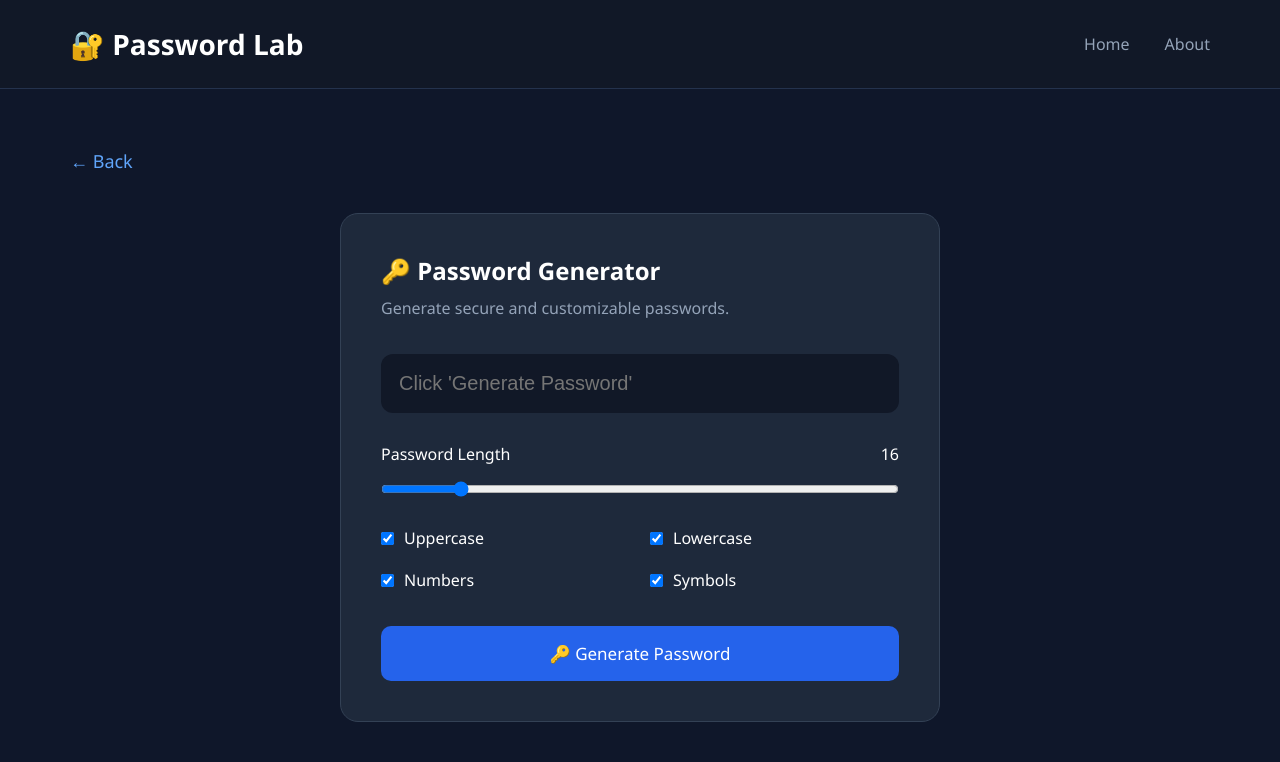
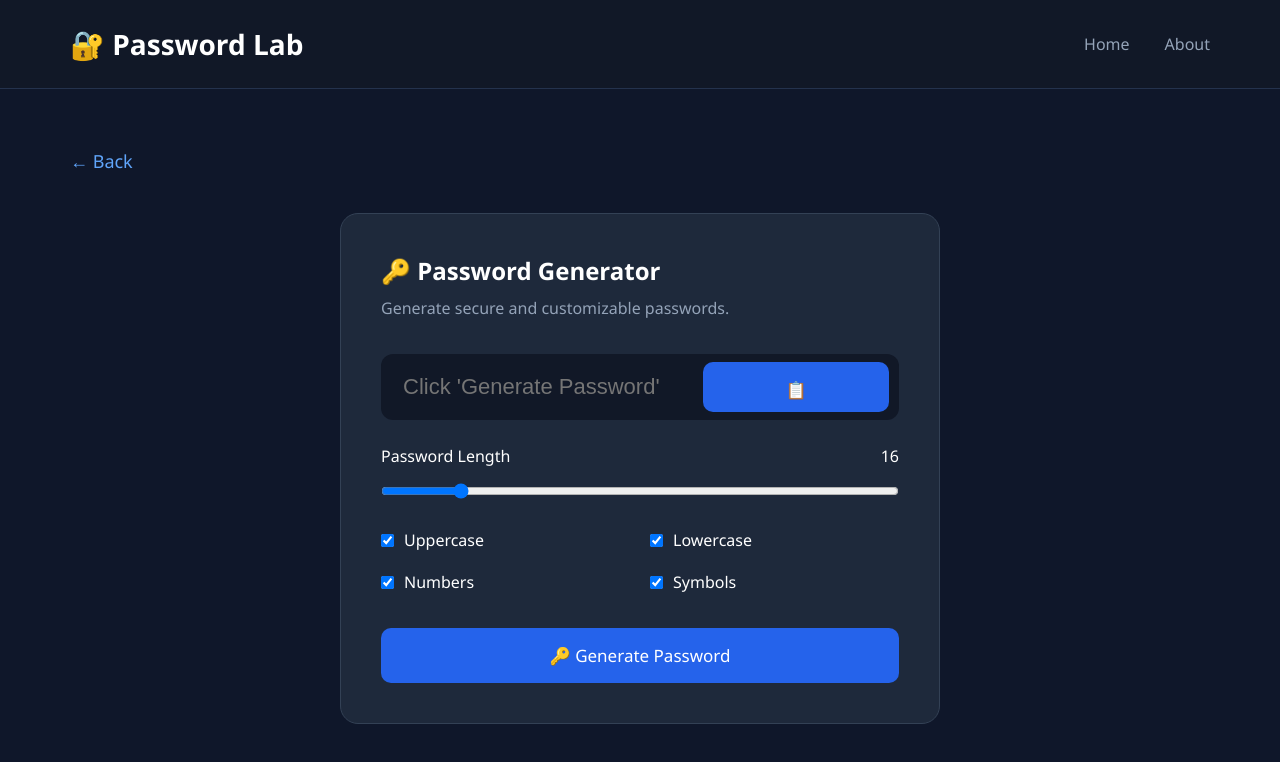
Before and after one commit to Fioo1/password-lab, a React (Vite) app: page /generator in a window 1280 px wide. Shown: the top 762 px of the page. Built offline with nearby package versions, Linux system fonts and the light colour scheme.

Commit message:
password generator UI

```diff
--- a/src/App.css
+++ b/src/App.css
@@ -147,21 +147,19 @@ main {
 
 .password-input{
 
-    width:100%;
-
-    padding:18px;
+    flex:1;
 
     border:none;
 
-    border-radius:12px;
+    outline:none;
 
-    background:#111827;
+    background:transparent;
 
     color:white;
 
-    font-size:20px;
+    font-size:22px;
 
-    margin-bottom:30px;
+    padding:12px;
 
 }
 
@@ -240,3 +238,55 @@ input[type="range"]{
     font-size:18px;
 
 }
+
+.password-box{
+
+    display:flex;
+
+    align-items:center;
+
+    background:#111827;
+
+    border-radius:12px;
+
+    padding:8px 10px;
+
+    margin-bottom:25px;
+
+}
+
+.copy-button{
+
+    width:50px;
+
+    height:50px;
+
+    border:none;
+
+    border-radius:10px;
+
+    cursor:pointer;
+
+    background:transparent;
+
+    font-size:24px;
+
+    transition:.3s;
+
+}
+
+.copy-button:hover{
+
+    background:#1e293b;
+
+}
+
+.copied-text{
+
+    color:#22c55e;
+
+    margin-bottom:25px;
+
+    font-weight:bold;
+
+}
--- a/src/pages/PasswordGenerator.jsx
+++ b/src/pages/PasswordGenerator.jsx
@@ -5,6 +5,8 @@ import { generatePassword } from "../utils/passwordGenerator";
 function PasswordGenerator() {
 
   const [password, setPassword] = useState("");
+
+  const [copied, setCopied] = useState(false);
 
   const [length, setLength] = useState(16);
 
@@ -17,22 +19,30 @@ function PasswordGenerator() {
   const [symbols, setSymbols] = useState(true);
 
   const handleGenerate = () => {
-
     const newPassword = generatePassword(
 
       length,
-
       uppercase,
-
       lowercase,
-
       numbers,
-
       symbols
-
     );
 
   setPassword(newPassword);
+  };
+
+  const handleCopy = () => {
+    if (!password) return;
+
+    navigator.clipboard.writeText(password);
+
+    setCopied(true);
+
+    setTimeout(() => {
+
+      setCopied(false);
+
+    }, 2000);
 
   };
 
@@ -54,6 +64,8 @@ function PasswordGenerator() {
           Generate secure and customizable passwords.
         </p>
 
+        <div className="password-box">
+
           <input
             type="text"
             value={password}
@@ -61,6 +73,16 @@ function PasswordGenerator() {
             readOnly
             className="password-input"
           />
+
+          <button
+            className="copy-button"
+            onClick={handleCopy}
+            title="copy password"
+          >
+            {copied ? "✅" : "📋"}
+          </button>
+
+        </div>
 
         <div className="length-container">
 
```
Lines whose indentation alone changed are shown as unchanged.
